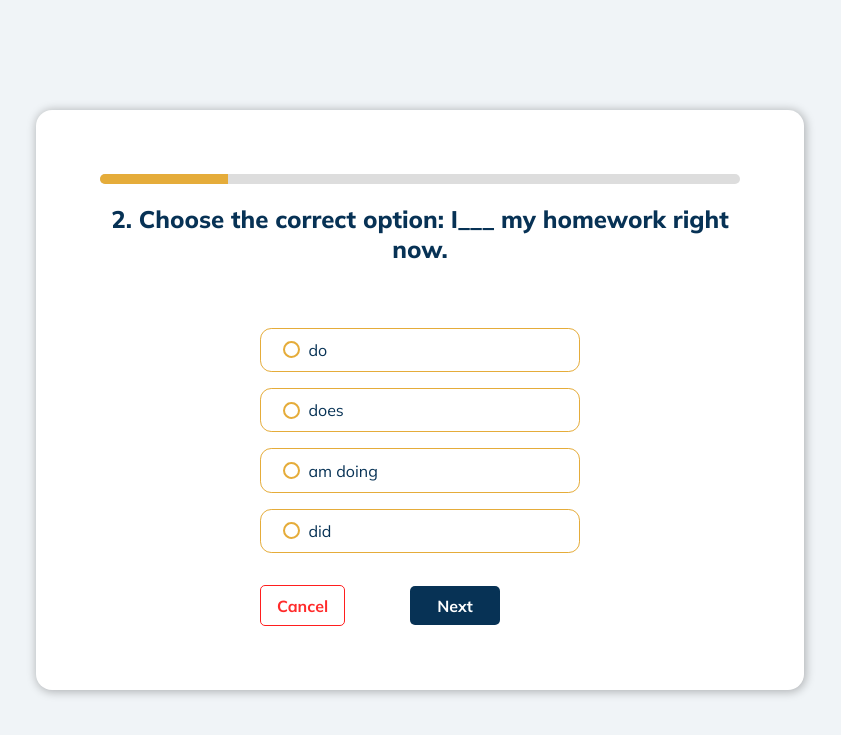
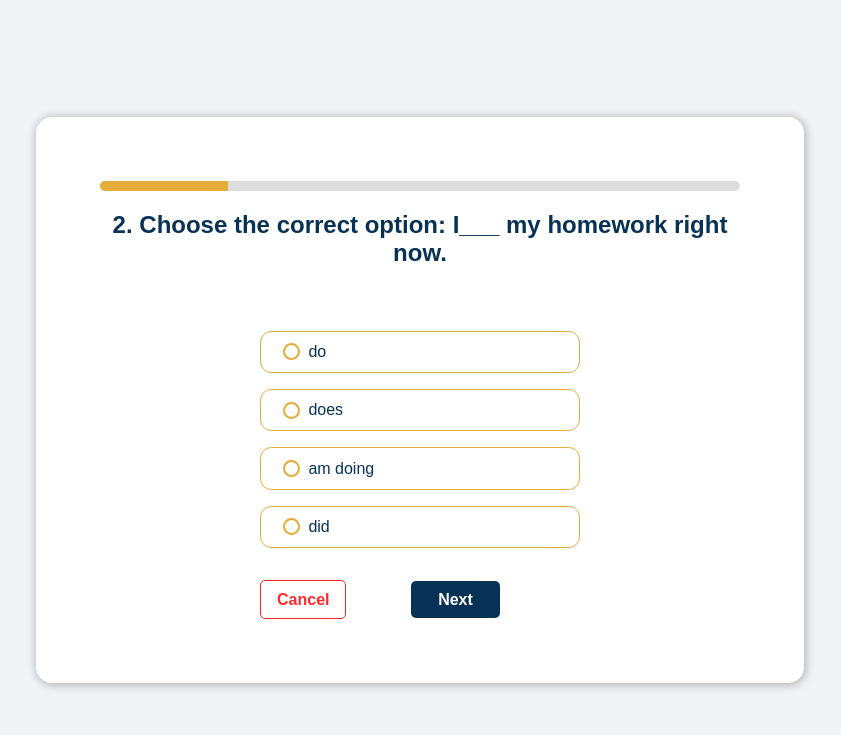
Before and after one commit to mahmudulashev/English-Quiz, a Flask app: page /test in a window 1280 px wide. Shown: the top 735 px of the page, without its empty margins (220-1061 px from the left). Run offline with Flask 3, Linux system fonts and the light colour scheme; a user stored in the database is signed in; data comes from the database, SQL or seed files in the repository.

Commit message:
Remove unused font links and simplify cancel button functionality with confirmation prompt

```diff
--- a/templates/test.html
+++ b/templates/test.html
@@ -4,14 +4,6 @@
     <meta charset="UTF-8">
     <meta name="viewport" content="width=device-width, initial-scale=1.0">
     <title>Test</title>
-    <link rel="preconnect" href="https://fonts.gstatic.com" crossorigin>
-    <link href="https://fonts.googleapis.com/css2?family=Lato:ital,wght@0,100;0,300;0,400;0,700;0,900;1,100;1,300;1,400;1,700;1,900&display=swap" rel="stylesheet">
-    <link rel="preconnect" href="https://fonts.googleapis.com">
-    <link rel="preconnect" href="https://fonts.gstatic.com" crossorigin>
-    <link href="https://fonts.googleapis.com/css2?family=Bebas+Neue&display=swap" rel="stylesheet">
-    <link rel="preconnect" href="https://fonts.googleapis.com">
-    <link rel="preconnect" href="https://fonts.gstatic.com" crossorigin>
-    <link href="https://fonts.googleapis.com/css2?family=Mulish:ital,wght@0,200..1000;1,200..1000&display=swap" rel="stylesheet">
     <link rel="stylesheet" href="/static/test.css">
 </head>
 
@@ -59,12 +51,10 @@
       }, 1000);
 
       document.getElementById("cancel-button").addEventListener("click", function() {
-        window.location.href = "/cancel-test";
-    });
-
+          if (confirm("Are you sure about this?")) {
+              window.location.href = "/cancel-test";
+          }
+      });
   </script>
 </body>
-
-
-
 </html>
```
